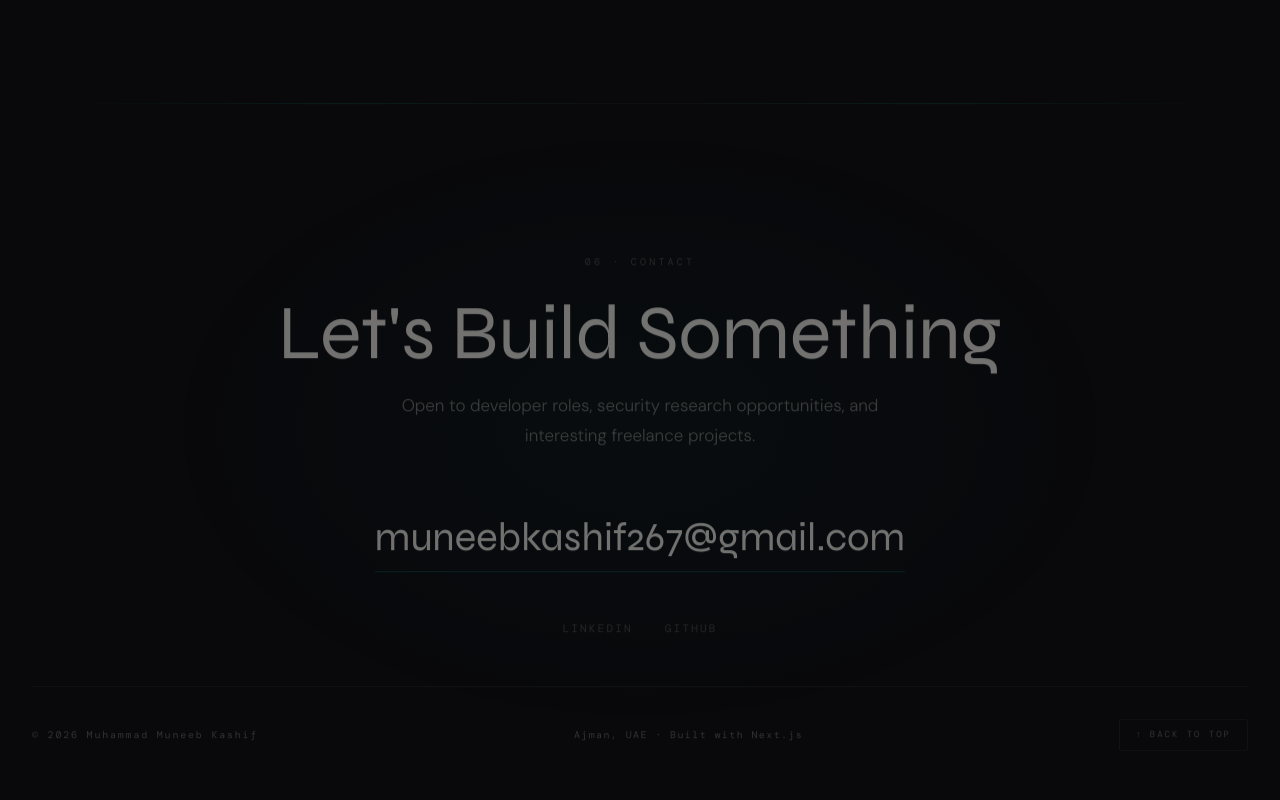
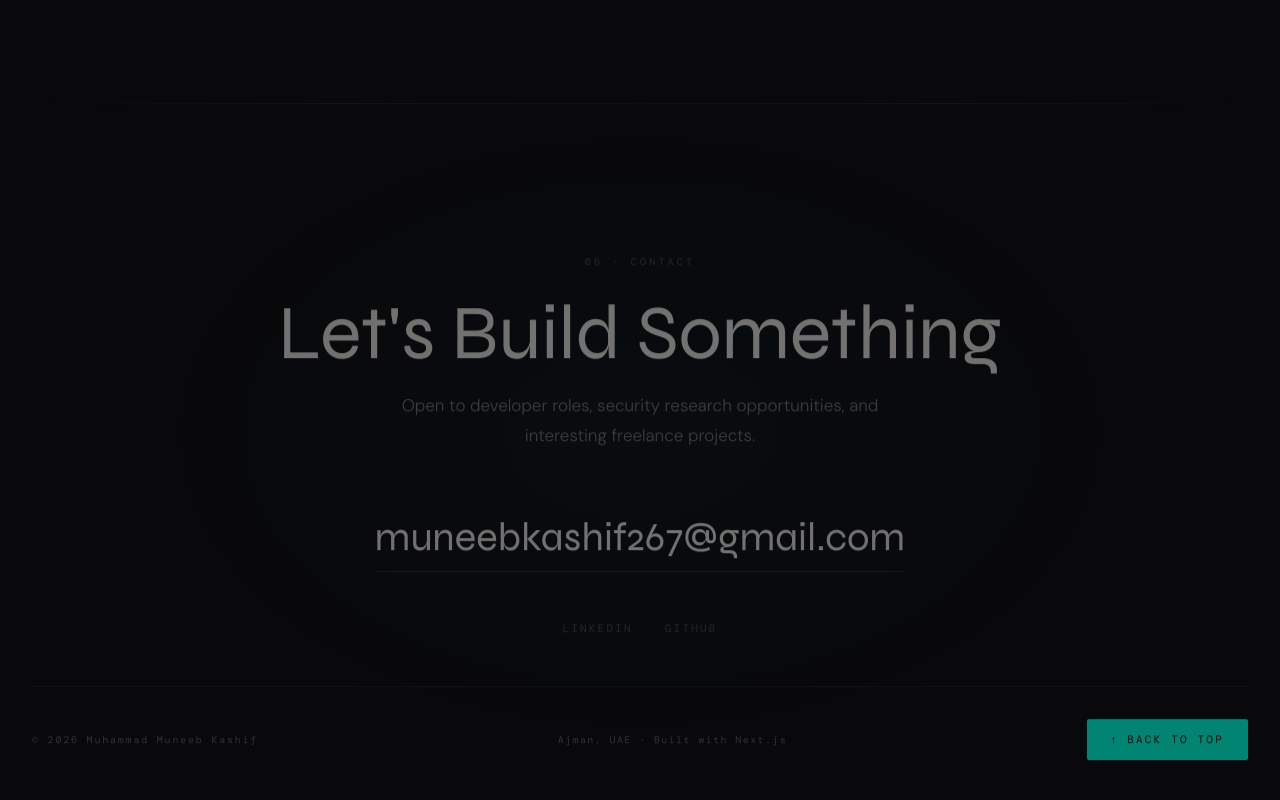
Before and after one commit to muneebfr-fr/muneeb-portfolio, a Next.js app: page / in a window 1280 px wide. Shown: the part 7303-8103 px from the top of the page. Built offline with nearby package versions, Linux system fonts and the light colour scheme.

Commit message:
Make back-to-top button prominent with solid teal fill

```diff
--- a/src/components/Contact.tsx
+++ b/src/components/Contact.tsx
@@ -162,23 +162,22 @@ export default function Contact() {
         <a
           href="#hero"
           style={{
-            fontFamily: "var(--font-dm-mono)", fontSize: 9,
-            letterSpacing: "0.22em", textTransform: "uppercase",
-            color: "var(--text-muted)", textDecoration: "none",
-            border: "1px solid var(--border)", padding: "8px 16px", borderRadius: 2,
-            transition: "color 0.2s, border-color 0.2s",
+            fontFamily: "var(--font-dm-mono)", fontSize: 11,
+            letterSpacing: "0.2em", textTransform: "uppercase",
+            color: "var(--bg-base)", background: "var(--accent)",
+            textDecoration: "none",
+            padding: "12px 24px", borderRadius: 2,
+            transition: "opacity 0.2s",
             display: "flex", alignItems: "center", gap: 8,
           }}
           onMouseEnter={e => {
-            (e.currentTarget as HTMLElement).style.color = "var(--accent)";
-            (e.currentTarget as HTMLElement).style.borderColor = "rgba(0,194,168,0.35)";
+            (e.currentTarget as HTMLElement).style.opacity = "0.85";
           }}
           onMouseLeave={e => {
-            (e.currentTarget as HTMLElement).style.color = "var(--text-muted)";
-            (e.currentTarget as HTMLElement).style.borderColor = "var(--border)";
+            (e.currentTarget as HTMLElement).style.opacity = "1";
           }}
         >
-          ↑ Back to top
+          ↑ Back to Top
         </a>
       </div>
     </section>
```
